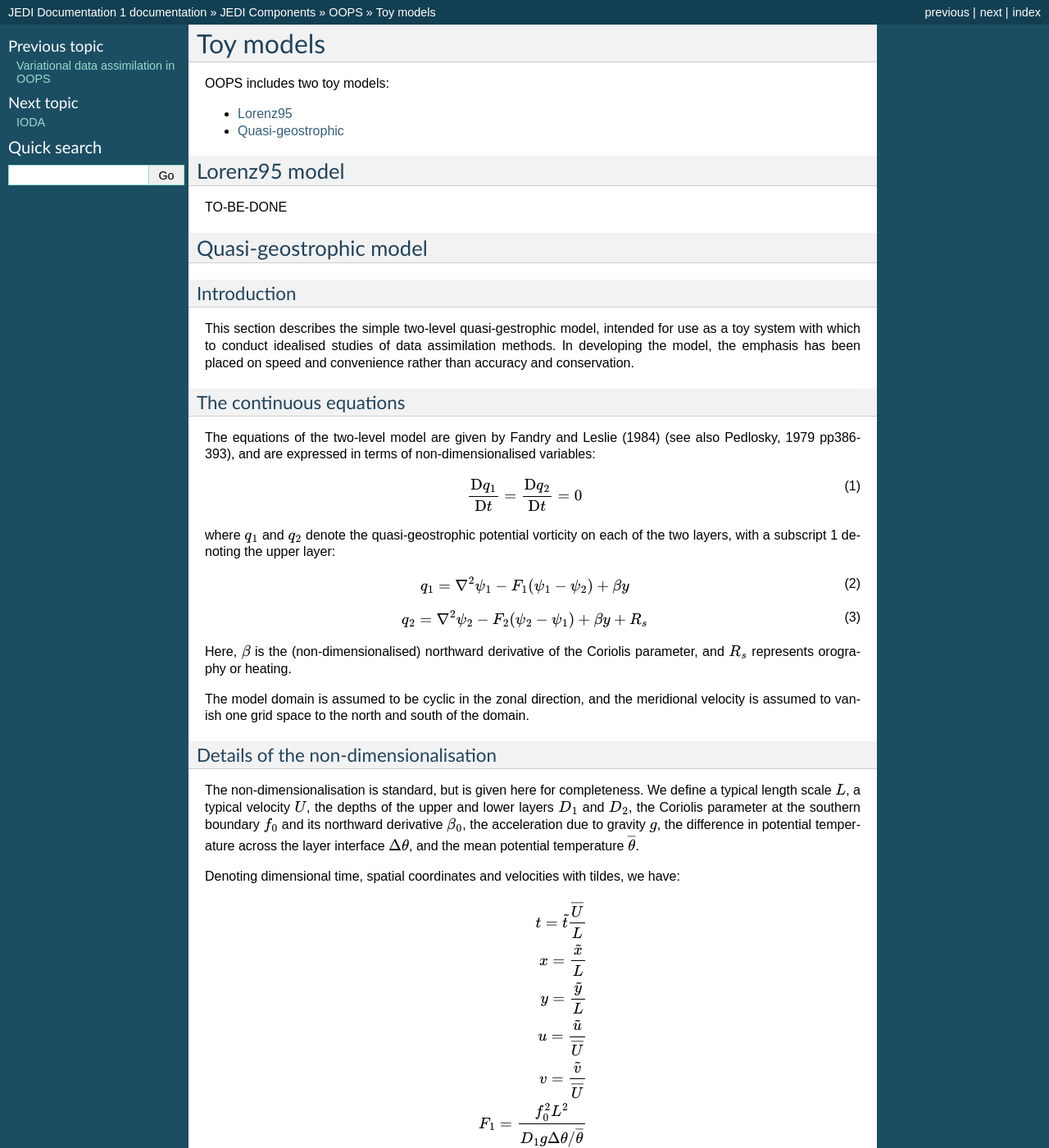
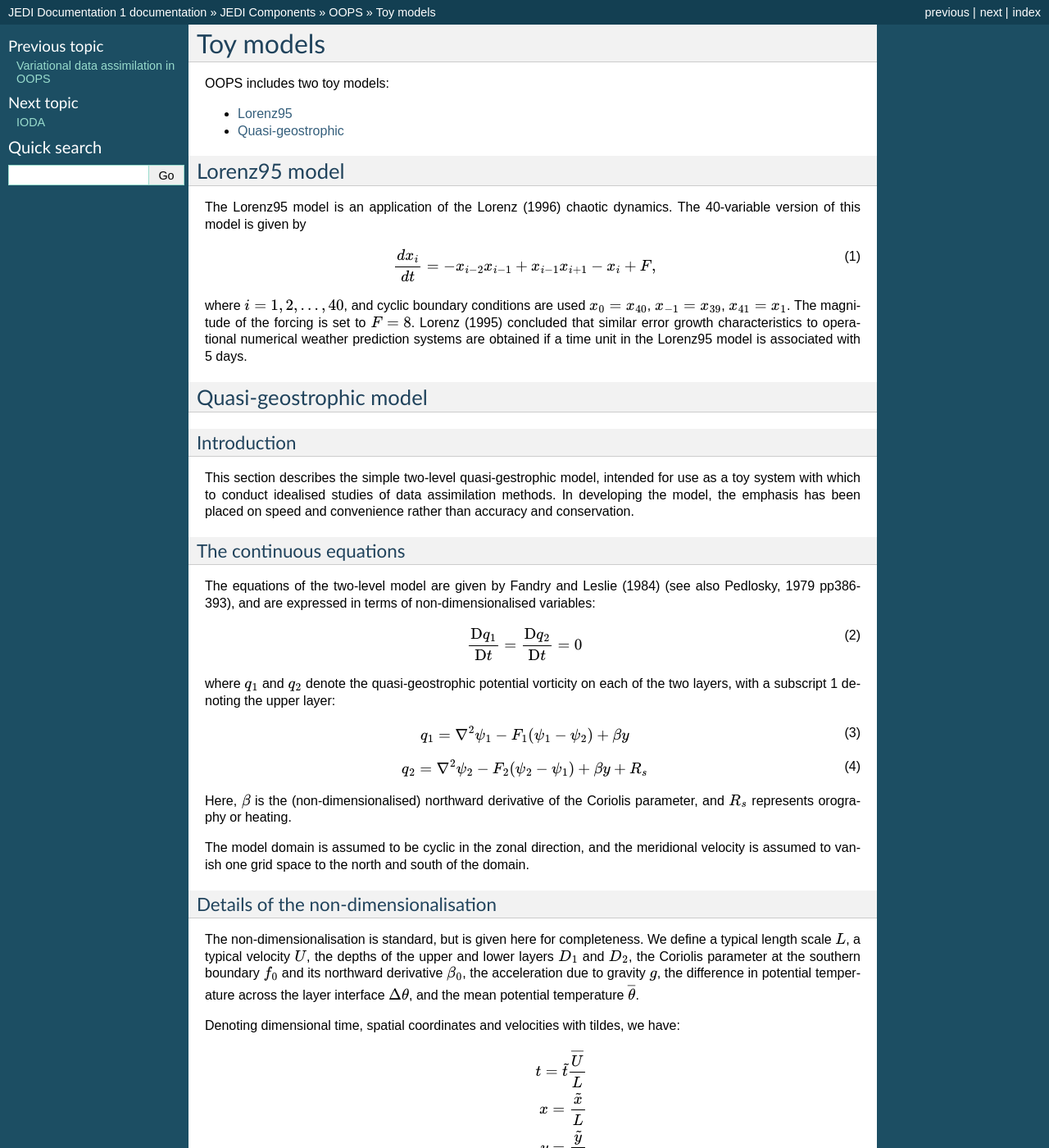
Before and after one commit to JCSDA/jedi-docs, a Sphinx documentation site: the page built from docs/jedi-components/oops/toy-models.rst, in a window 1280 px wide and 1400 px high. Shown: the whole window at 82% size. Built offline with Sphinx 7.4.7, drawn with Linux system fonts in a browser that asks for light colours; some of the changed text lies outside the part shown.

Commit message:
adding a preliminary introduction for l95

```diff
--- a/docs/jedi-components/oops/toy-models.rst
+++ b/docs/jedi-components/oops/toy-models.rst
@@ -14,7 +14,13 @@ OOPS includes two toy models:
 Lorenz95 model
 --------------
 
-TO-BE-DONE
+The Lorenz95 model is an application of the Lorenz (1996) chaotic dynamics. The 40-variable version of this model is given by
+
+.. math::
+  \frac{dx_i}{dt} = -x_{i-2} x_{i-1} + x_{i-1} x_{i+1} - x_{i} + F,
+  :label: eq:toy-model_l95
+
+where :math:`i = 1, 2, ..., 40`, and cyclic boundary conditions are used :math:`x_{0} = x_{40}`, :math:`x_{-1} = x_{39}`, :math:`x_{41} = x_{1}`. The magnitude of the forcing is set to :math:`F=8`. Lorenz (1995) concluded that similar error growth characteristics to operational numerical weather prediction systems are obtained if a time unit in the Lorenz95 model is associated with 5 days.
 
 
 .. _top-oops-toymodels-model_qg:
@@ -23,12 +29,12 @@ Quasi-geostrophic model
 -----------------------
 
 Introduction
-~~~~~~~~~~~~
+^^^^^^^^^^^^
 
 This section describes the simple two-level quasi-gestrophic model, intended for use as a toy system with which to conduct idealised studies of data assimilation methods. In developing the model, the emphasis has been placed on speed and convenience rather than accuracy and conservation.
 
 The continuous equations
-~~~~~~~~~~~~~~~~~~~~~~~~
+^^^^^^^^^^^^^^^^^^^^^^^^
 
 The equations of the two-level model are given by Fandry and Leslie (1984) (see also Pedlosky, 1979 pp386-393), and are expressed in terms of non-dimensionalised variables:
 
@@ -51,7 +57,7 @@ Here, :math:`\beta` is the (non-dimensionalised) northward derivative of the Cor
 The model domain is assumed to be cyclic in the zonal direction, and the meridional velocity is assumed to vanish one grid space to the north and south of the domain.
 
 Details of the non-dimensionalisation
-~~~~~~~~~~~~~~~~~~~~~~~~~~~~~~~~~~~~~
+^^^^^^^^^^^^^^^^^^^^^^^^^^^^^^^^^^^^^
 
 The non-dimensionalisation is standard, but is given here for completeness. We define a typical length scale :math:`L`, a typical velocity :math:`U`, the depths of the upper and lower layers :math:`D_1` and :math:`D_2`, the Coriolis parameter at the southern boundary :math:`f_0` and its northward derivative :math:`\beta_0`, the acceleration due to gravity :math:`g`, the difference in potential temperature across the layer interface :math:`\Delta\theta`, and the mean potential temperature :math:`\overline\theta`.
 
@@ -70,7 +76,7 @@ Denoting dimensional time, spatial coordinates and velocities with tildes, we ha
 The Rossby number is :math:`\epsilon = {\overline U} / f_0 L`.
 
 Solution algorithm
-~~~~~~~~~~~~~~~~~~
+^^^^^^^^^^^^^^^^^^
 
 The prognostic variable of the model is streamfunction, defined on a rectangular grid of dimension :math:`nx \times ny`. The grid indices increase in the eastward and northward directions.
 
@@ -127,8 +133,10 @@ In principle, a timestep could start from values of streamfunction at a single t
   Solution of the Helmholz equation and inversion of the Laplacian are achieved using an FFT-based method. Applying a Fourier transform in the east-west direction to equation :eq:`eq:toy-model_qg_2d_helmholz_eqn` gives a set of independent equations for each wavenumber. In the case of the five-point discrete Laplacian, these are tri-diagonal matrix equations, which can be solved using the standard (Thomas) algorithm.
 
 References
-~~~~~~~~~~
+^^^^^^^^^^
 
 Fandry, C.B. and L.M. Leslie, 1984: A Two-Layer Quasi-Geostrophic Model of Summer Trough Formation in the Australian Subtropical Easterlies.  J.A.S., 41, pp807-817.
 
+Lorenz, E., 1996: Predictability: a problem partly solved. Seminar on Predictability, 4-8 September 1995, volume 1, pages 1–18, European Centre for Medium Range Weather Forecasts, Reading, England. ECMWF.
+
 Pedlosky, J., 1979: Geophysical Fluid Dynamics. Springer-Verlag.
```
